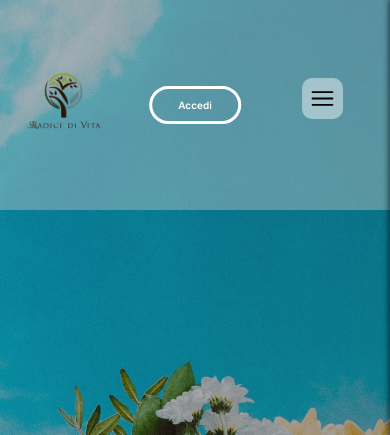
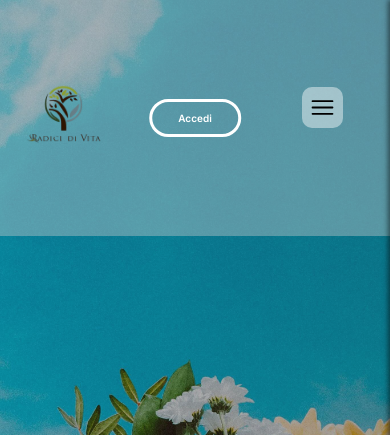
Before and after one commit to JavierTLoina/RadiciDiVita, a Flask app: page / in a window 390 px wide. Shown: the top 435 px of the page. Run offline with Flask 3, Linux system fonts and the light colour scheme; some web fonts are replaced.

Commit message:
cambios de responsive

```diff
--- a/static/queries.css
+++ b/static/queries.css
@@ -1723,7 +1723,11 @@ article{
 }
 
 .navigation{
-    height: 16%
+    height: 18%
+}
+
+article{
+    height: 150vh
 }
 }
 
```
